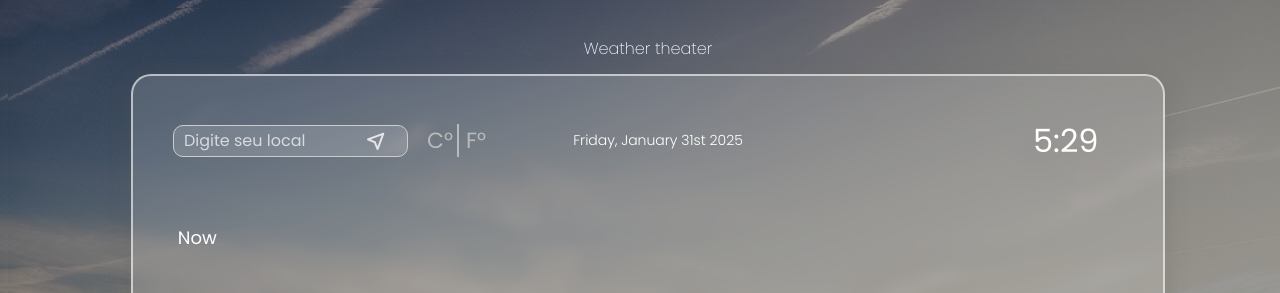
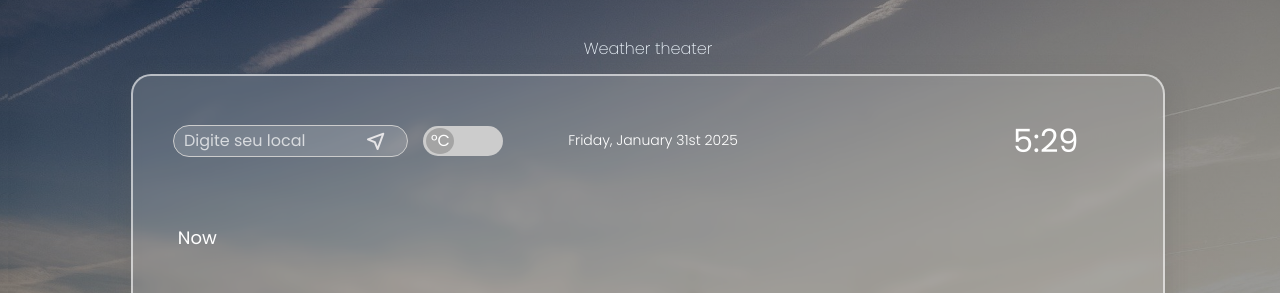
Before and after one commit to annacarolinma/weather-theater, a website: page Index.html in a window 1280 px wide. Shown: the top 293 px of the page. Drawn offline with nearby package versions, Linux system fonts and the light colour scheme.

Commit message:
feat(units) change de unit for metric or imperial

```diff
--- a/Index.html
+++ b/Index.html
@@ -48,15 +48,20 @@
                         <span class="material-symbols-rounded" data-style="fill" id="search-city">near_me</span>
 
                     </div> <!--div-input-->
-                    <div class="temperature-scale">
-                        <button id="celsius"> C°</button>
-                        <button id="fahrenheit">F°</button>
-                    </div> <!--div-temperature-scale-->
+                    <div class="toggle-container">
+                        <input type="checkbox" id="unit-toggle"> <!--checkbox-->
+                        <label for="unit-toggle" class="toggle-label"> <!--body do toggle-->
+                            <span class="toggle-circle"></span> <!--selecao-->
+                            <span class="toggle-text celsius" name="unit" value="metric">°C</span>
+                            <span class="toggle-text fahrenheit" name="unit" value="imperial">°F</span>
+                        </label>
+                    </div>
+
                     <div class="date">
-                        <p id="dateelem"> </p> <!--mudar depois-->
+                        <p id="dateelem"> </p>
                     </div>
                     <div class="time">
-                        <p id="hour"> </p> <!--mudar depois-->
+                        <p id="hour"> </p>
                     </div>
                 </div> <!--div-form-->
                 <!-- Div bod com temperatura -->
@@ -88,8 +93,6 @@
 
  <!-- Script do codigo -->
  <script src="js/script.js"></script>
-    <!-- Script de animacao -->
-    <script src="js/scaleAnimated.js"></script>
 
 
 
--- a/js/scaleAnimated.js
+++ /dev/null
@@ -1,13 +0,0 @@
-const celsius = document.getElementById('celsius');
-const fahrenheit = document.getElementById('fahrenheit');
-
-// Função para alternar a classe ativa
-function toggleActive(event) {
-  celsius.classList.remove('active');
-  fahrenheit.classList.remove('active');
-  event.target.classList.add('active');
-}
-
-// Adicionar evento de clique
-celsius.addEventListener('click', toggleActive);
-fahrenheit.addEventListener('click', toggleActive);
--- a/js/script.js
+++ b/js/script.js
@@ -5,6 +5,7 @@ document.addEventListener('DOMContentLoaded', () => {
     const weatherIconElement = document.getElementById('weatherIcon');
     const placeElement = document.getElementById('city-temp');
     const searchCityButton = document.getElementById('search-city');
+    const toggleUnit = document.getElementById('unit-toggle');
 
     const date = document.getElementById('dateelem');
     const hour = document.getElementById('hour');
@@ -19,12 +20,32 @@ document.addEventListener('DOMContentLoaded', () => {
         hour.textContent = hourUpdate;
     }
 
+    let unit = '';
+    toggleUnit.addEventListener('change', () => {
+        if (toggleUnit.checked) {
+            unit = 'imperial';
+        } else {
+            unit = 'metric';
+        }
+
+        console.log("Unit:", unit); // Verifique se o valor está sendo atualizado
+        const city = cityInput.value.trim();
+        if (city) {
+            getWeatherLocal(city); // Refaça a requisição para a cidade informada
+        } else {
+            getWeatherLocal(); // Refaça a requisição com base na localização atual
+        }
+    });
+
+
+
     async function getWeatherLocal(city = '') {
         let url = ''; // Inicializa a variável url
 
         if (city) {  // Se uma cidade for fornecida
             console.log("Requisição usando cidade:", city);
-            url = `weather?city=${city}`; // Se uma cidade for passada, monta a URL
+            url = `weather?city=${city}&units=${unit}`; // Se uma cidade for passada, monta a URL
+            console.log(url);
         } else {
             // Caso contrário, obtém a geolocalização e monta a URL com as coordenadas
             try {
@@ -33,8 +54,9 @@ document.addEventListener('DOMContentLoaded', () => {
                 });
                 const lat = position.coords.latitude;
                 const lon = position.coords.longitude;
-                url = `weather?lat=${lat}&lon=${lon}`; // URL com as coordenadas
+                url = `weather?lat=${lat}&lon=${lon}&units=${unit}`; // URL com as coordenadas
                 console.log("Requisição usando latitude e longitude:", lat, lon);
+                console.log(url);
             } catch (error) {
                 console.error("Erro ao obter localização:", error);
                 alert("Não foi possível acessar sua localização. Tente novamente.");
@@ -45,6 +67,7 @@ document.addEventListener('DOMContentLoaded', () => {
         // Faz a requisição
         const response = await fetch(url);
         const data = await response.json(); // Armazena os dados recebidos
+
         console.log(data); // Verifique a resposta do backend
         WeatherFetch(data); // Passa os dados para a função de atualização
     }
--- a/style.css
+++ b/style.css
@@ -98,7 +98,7 @@ body, html{
     height: 30px;
     font-size: 16px;
     border: 1px solid #ccc;
-    border-radius: 10px;
+    border-radius: 30px;
     transition: all 0.3s ease;
     background-color: #ffffff26;
     padding: 0 3px 0 10px; /* Espaço interno: direita para o ícone e esquerda para o texto */
@@ -114,61 +114,83 @@ body, html{
   }
 
 /* Botões de escala de temperatura */
-.temperature-scale{
-    width: 70px;
-    height: 60px;
+.toggle-container {
     display: flex;
-    flex-direction: row;
     align-items: center;
-    justify-content: flex-start;
-
-}
-#celsius {
-    all: unset;
-    color: #bababa;
-    font-size: 22px;
-    width: 40px;
-    text-align: center;
-    border-right: 2px solid #bababa;
+    justify-content: center;
 }
 
-#fahrenheit {
-    all: unset;
-    color: #bababa;
-    font-size: 22px;
-    width: 40px;
-    text-align: center;
+/* Ocultar input padrão */
+#unit-toggle {
+    display: none;
+}
+
+/* Estilização do switch */
+.toggle-label {
+    width: 80px;
+    height: 30px;
+    background-color: #ccc;
+    border-radius: 50px;
+    display: flex;
+    align-items: center;
+    position: relative;
+    cursor: pointer;
+    transition: background 0.3s;
+}
+
+/* Círculo que se move */
+.toggle-circle {
+    width: 28px;
+    height: 26px;
+    background: #6a6a6a69;
+    border-radius: 50%;
+    position: absolute;
+    left: 3px;
+    transition: transform 0.3s;
+}
+
+/* Textos */
+.toggle-text {
+    position: absolute;
+    font-size: 16px;
+    transition: opacity 0.3s;
+}
+
+/* Posicionamento dos textos */
+.celsius {
+    left: 8px;
+    color: #FFFFFF;
+}
+
+.fahrenheit {
+    right: 8px;
+    color: #535353;
+    opacity: 0;
+}
+
+/* Quando ativado (°F) */
+#unit-toggle:checked + .toggle-label {
+    background-color: #cccccc86;
+}
+
+#unit-toggle:checked + .toggle-label .toggle-circle {
+    transform: translateX(46px);
+}
+
+#unit-toggle:checked + .toggle-label .celsius {
+    opacity: 0;
+}
+
+#unit-toggle:checked + .toggle-label .fahrenheit {
+    opacity: 1;
+}
+
+
+.date{
+    width: 240px;
 
 }
 
-.date{
-    width: 270px;
-
-}
-
-#celsius:hover {
-
-    color: #FFFFFF;
-
-}
-
-#fahrenheit:hover {
-
-    color: #FFFFFF;
-
-}
-
-#celsius:focus {
-
-    color: #FFFFFF;
-
-}
-
-#fahrenheit:focus {
-
-    color: #FFFFFF;
-
-}
 
 .date {
     color: #FFFFFF;
```
Also changed, not shown: index.js (+7 -3 lines).
